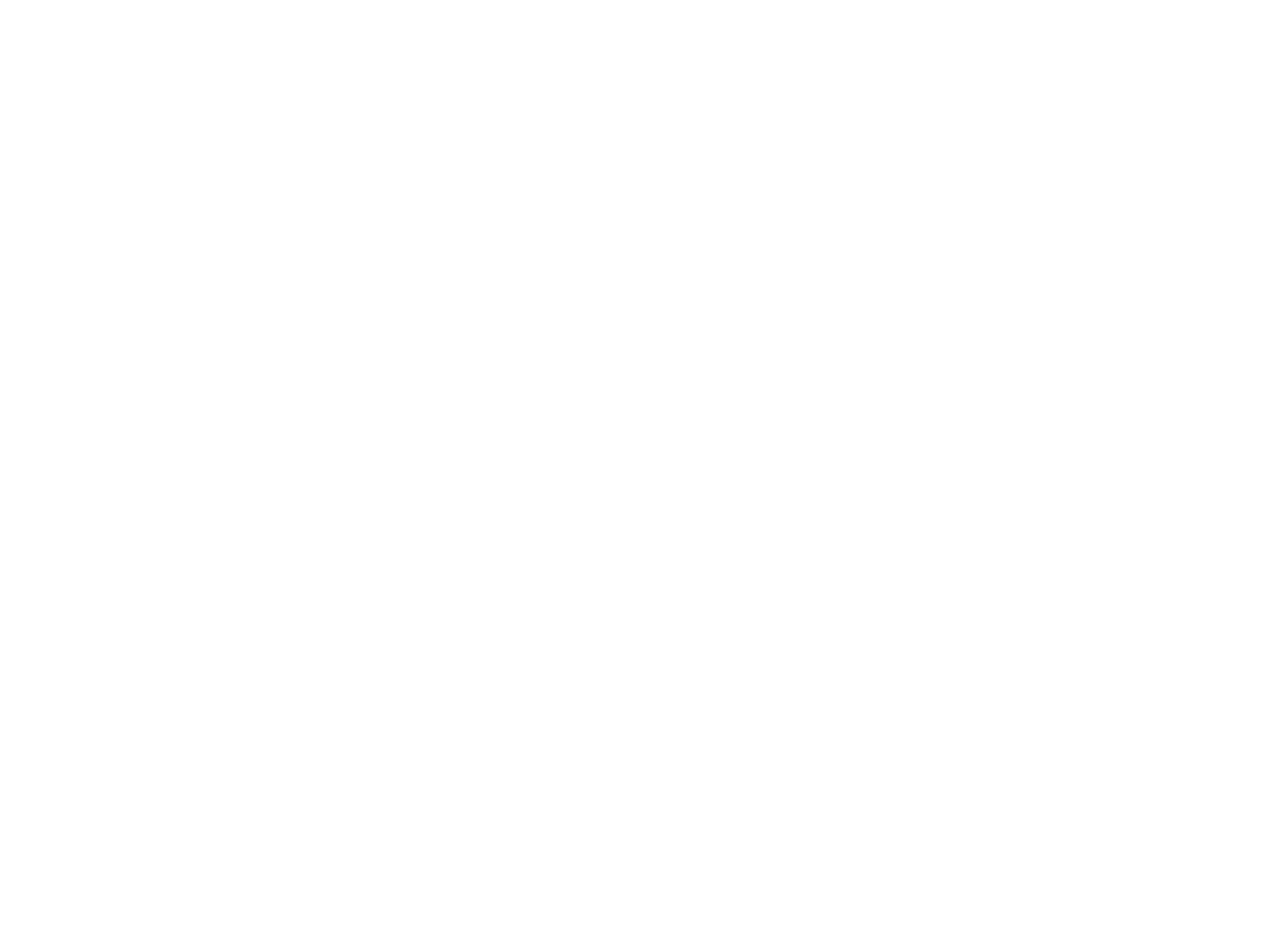
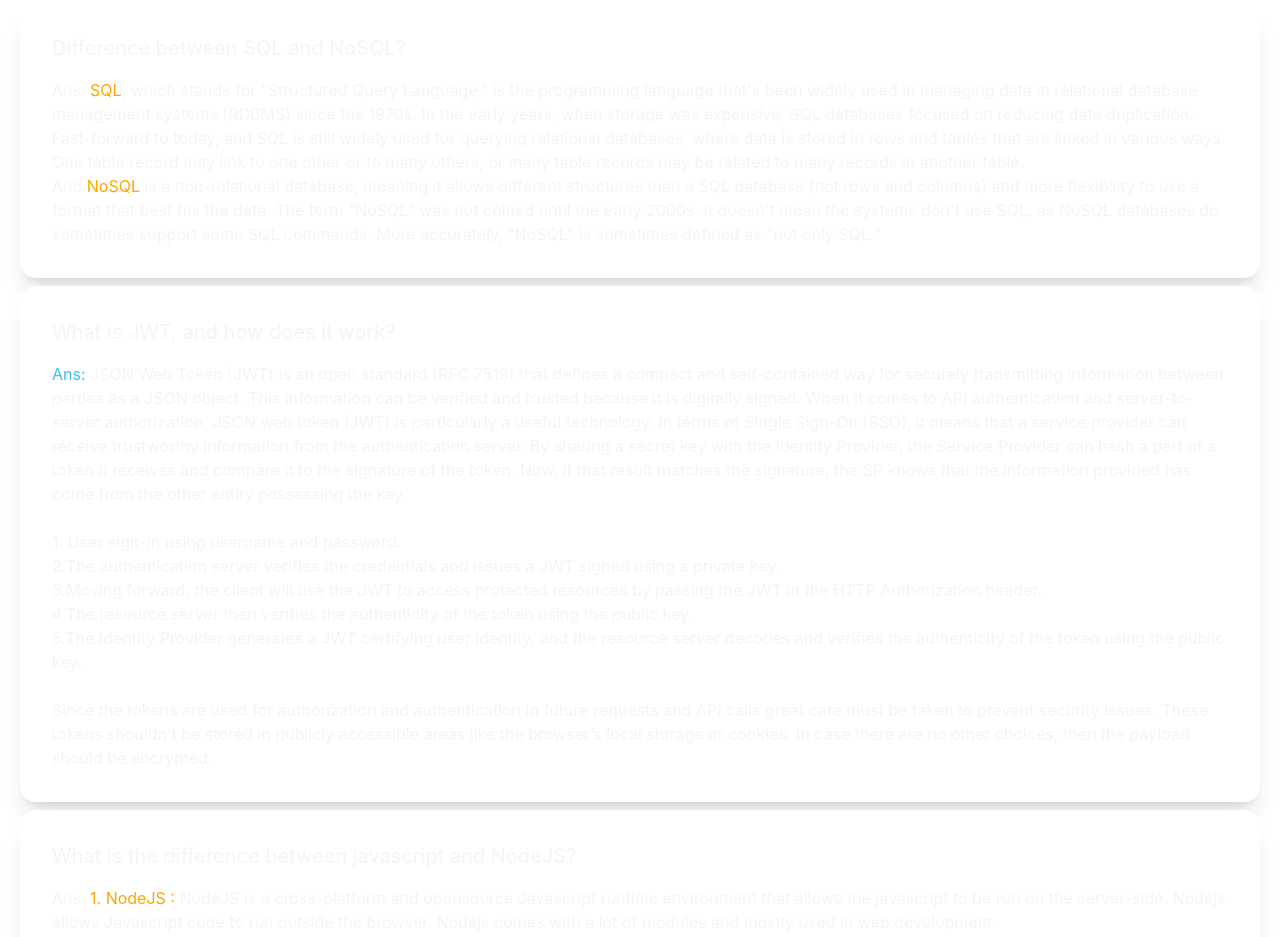
Before and after one commit to raju-120/Movie_Review_Client, a React (Create React App) app: page /blog in a window 1280 px wide. Before the commit this address had no page. Shown: the part 150-1087 px from the top of the page. Before the commit the page ends 800 px from the top, so only its background shows below. Built offline with nearby package versions, Linux system fonts and the light colour scheme.

Commit message:
blog page added

```diff
--- /dev/null
+++ b/src/Pages/Blog/Blog.js
@@ -0,0 +1,52 @@
+import React from 'react';
+
+const Blog = () => {
+    return (
+        <div>
+            <div className="card w-full mb-2 bg-base-100 shadow-xl text-gray-100 dark:text-gray-100">
+                <div className="card-body">
+                    <h2 className="text-left text-xl">Difference between SQL and NoSQL?</h2>
+                    <p className='text-left mt-2'>Ans: <span style={{color: 'orange'}}>SQL</span>, which stands for “Structured Query Language,” is the programming language that's been widely used in managing data in relational database management systems (RDBMS) since the 1970s. In the early years, when storage was expensive, SQL databases focused on reducing data duplication.
+                    Fast-forward to today, and SQL is still widely used for querying relational databases, where data is stored in rows and tables that are linked in various ways. One table record may link to one other or to many others, or many table records may be related to many records in another table.
+                    <br /> And <span style={{color: 'orange'}}>NoSQL</span> is a non-relational database, meaning it allows different structures than a SQL database (not rows and columns) and more flexibility to use a format that best fits the data. The term “NoSQL” was not coined until the early 2000s. It doesn't mean the systems don't use SQL, as NoSQL databases do sometimes support some SQL commands. More accurately, “NoSQL” is sometimes defined as “not only SQL.”</p>
+                </div>
+            </div>
+            <div className="card w-full mb-2 bg-base-100 shadow-xl text-gray-100 dark:text-gray-100">
+                <div className="card-body">
+                    <h2 className="text-left text-xl">What is JWT, and how does it work?</h2>
+                    <p className='text-left mt-2'><span className='text-info'>Ans:</span> JSON Web Token (JWT) is an open standard (RFC 7519) that defines a compact and self-contained way for securely transmitting information between parties as a JSON object. This information can be verified and trusted because it is digitally signed.
+                    When it comes to API authentication and server-to-server authorization, JSON web token (JWT) is particularly a useful technology. In terms of Single Sign-On (SSO), it means that a service provider can receive trustworthy information from the authentication server.
+                    By sharing a secret key with the Identity Provider, the Service Provider can hash a part of a token it receives and compare it to the signature of the token. Now, if that result matches the signature, the SP knows that the information provided has come from the other entity possessing the key.
+                    <br /> <br /> 1. User sign-in using username and password.
+                    <br /> 2.The authentication server verifies the credentials and issues a JWT signed using a private key.
+                    <br /> 3.Moving forward, the client will use the JWT to access protected resources by passing the JWT in the HTTP Authorization header.
+                    <br /> 4.The resource server then verifies the authenticity of the token using the public key.
+                    <br /> 5.The Identity Provider generates a JWT certifying user identity, and the resource server decodes and verifies the authenticity of the token using the public key.   <br />
+                    <br /> Since the tokens are used for authorization and authentication in future requests and API calls great care must be taken to prevent security issues. These tokens shouldn't be stored in publicly accessible areas like the browser’s local storage or cookies. In case there are no other choices, then the payload should be encrypted.</p>
+                </div>
+            </div>
+            <div className="card w-full mb-2 bg-base-100 shadow-xl text-gray-100 dark:text-gray-100">
+                <div className="card-body">
+                    <h2 className="text-left text-xl">What is the difference between javascript and NodeJS?</h2>
+                    <p className='text-left mt-2'>Ans: <span style={{color: 'orange'}}>1. NodeJS : </span>NodeJS is a cross-platform and opensource Javascript runtime environment that allows the javascript to be run on the server-side. Nodejs allows Javascript code to run outside the browser. Nodejs comes with a lot of modules and mostly used in web development.
+                    <br /><span style={{color: 'orange'}}> 2. JavaScript : </span>Javascript is a Scripting language. It is mostly abbreviated as JS. It can be said that Javascript is the updated version of the ECMA script. Javascript is a high-level programming language that uses the concept of Oops but it is based on prototype inheritance. </p>
+                </div>
+            </div>
+            <div className="card w-full mb-2 bg-base-100 shadow-xl text-gray-100 dark:text-gray-100">
+                <div className="card-body">
+                    <h2 className="text-left text-xl">How does NodeJS handle multiple requests at the same time?</h2>
+                    <p className='text-left mt-2'>Ans: <span style={{color: 'orange'}}>1. NodeJS : </span>NodeJS Web Server maintains a limited Thread Pool to provide services to client requests. Multiple clients make multiple requests to the NodeJS server. NodeJS receives these requests and places them into the EventQueue .
+                    NodeJS server has an internal component referred to as the EventLoop which is an infinite loop that receives requests and processes them. This EventLoop is single threaded. In other words, EventLoop is the listener for the EventQueue.
+                    <br />The event-driven model is very efficient and allows NodeJS to handle thousands of concurrent requests with ease.
+                    Node.js uses two concepts <br />
+                    1. Non-blocking I/O <br />
+                    2. Asynchronous </p> <br />
+                    Whenever a client sends a request the single thread will send that request to someone else.The current thread will not be busy working with that request.There are workers working for the server.The server sends the request to the worker, the worker further sends it to the other server and waits for the response.In the meantime if there is another request the thread will send it to another worker and the worker will wait for the response from the another server.
+                    In this way the single thread will always be available to take the requests from the client. It will not block the requests.
+                </div>
+            </div>
+        </div>
+    );
+};
+
+export default Blog;
--- a/src/Pages/Shared/Footer/Footer.js
+++ b/src/Pages/Shared/Footer/Footer.js
@@ -74,7 +74,7 @@
                     </div>
                 </div>
                 <div class="px-4 py-6 bg-gray-100 dark:bg-gray-700 md:flex md:items-center md:justify-between rounded-xl">
-                    <span class="text-sm text-gray-500 dark:text-gray-300 sm:text-center">© 2023 <Link href="https://flowbite.com/">Flowbite™</Link>. All Rights Reserved.
+                    <span class="text-sm text-gray-500 dark:text-gray-300 sm:text-center">© 2023 All Rights Reserved to hakunama-tata.
                     </span>
                     <div class="flex mt-4 space-x-6 sm:justify-center md:mt-0">
                         <Link href="#" class="text-gray-400 hover:text-gray-900 dark:hover:text-white">
--- a/src/Pages/Shared/Header/Header.js
+++ b/src/Pages/Shared/Header/Header.js
@@ -6,8 +6,8 @@
 
     const menuItems = <>
         <li className='text-2xl'> <Link>Home</Link> </li>
+        <li className='text-2xl'> <Link to='/blog'>Blog</Link> </li>
         <li className='text-2xl'> <Link>Service</Link> </li>
-        <li className='text-2xl'> <Link>Blog</Link> </li>
         <li className='text-2xl'> <Link>Contact</Link> </li>
     </>
 
--- a/src/Router/Router.js
+++ b/src/Router/Router.js
@@ -1,5 +1,6 @@
 import { createBrowserRouter } from "react-router-dom";
 import Main from "../LayOut/Main";
+import Blog from "../Pages/Blog/Blog";
 import Home from "../Pages/Homes/Home/Home";
 
 
@@ -12,6 +13,10 @@
             {
                 path: "/",
                 element: <Home></Home>
+            },
+            {
+                path: '/blog',
+                element: <Blog></Blog>
             }
         ]
     }
```
